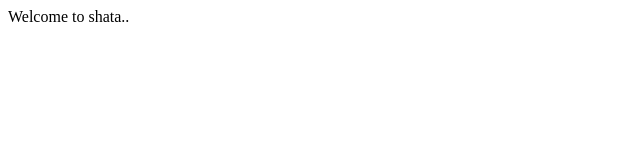
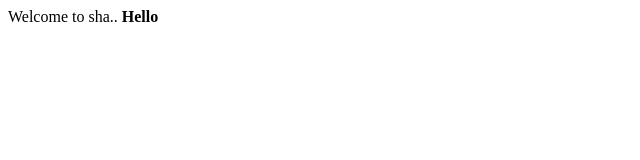
Before and after one commit to sreejithkayyoor/git-tut, a plain HTML site: page sha.html in a window 1280 px wide. Shown: the full height of the page, 0-640 px from the left. Drawn offline with Linux system fonts and the light colour scheme.

Commit message:
second commit

```diff
--- a/sha.html
+++ b/sha.html
@@ -3,6 +3,7 @@
         <title>Shata</title>
     </head>
     <body>
-        Welcome to shata..
+        Welcome to sha..
+        <b>Hello</b>
     </body>
 </html>
```
